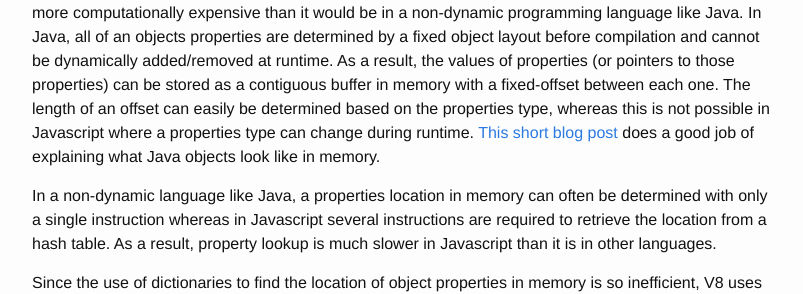
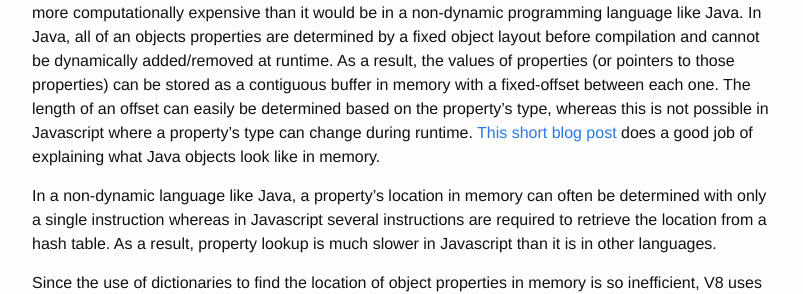
Before and after one commit to richardartoul/richardartoul.github.io, a Jekyll site: the page built from _posts/2015-04-26-hidden-classes.markdown, in a window 1280 px wide and 900 px high, scrolled down 360 px. Shown: the part 304-598 px from the top of the window, without its empty margins (238-1041 px from the left). Built offline with Jekyll 4.4.1, drawn with Linux system fonts in a browser that asks for light colours; some of the changed text lies outside the part shown.

Commit message:
Fixed some typos in the hidden class blog post.

```diff
--- a/_posts/2015-04-26-hidden-classes.markdown
+++ b/_posts/2015-04-26-hidden-classes.markdown
@@ -22,9 +22,9 @@ myCar.year = 2005;
 
 {% endhighlight %}
 
-Most Javascript interpreters use dictionary-like objects ([hash function](http://en.wikipedia.org/wiki/Hash_function) based) to store the location of object property values in memory. This structure makes retrieving the value of a property in Javascript more computationally expensive than it would be in a non-dynamic programming language like Java. In Java, all of an objects properties are determined by a fixed object layout before compilation and cannot be dynamically added/removed at runtime. As a result, the values of properties (or pointers to those properties) can be stored as a contiguous buffer in memory with a fixed-offset between each one. The length of an offset can easily be determined based on the properties type, whereas this is not possible in Javascript where a properties type can change during runtime. [This short blog post](http://www.programcreek.com/2011/11/what-do-java-objects-look-like-in-memory/) does a good job of explaining what Java objects look like in memory.
+Most Javascript interpreters use dictionary-like objects ([hash function](http://en.wikipedia.org/wiki/Hash_function) based) to store the location of object property values in memory. This structure makes retrieving the value of a property in Javascript more computationally expensive than it would be in a non-dynamic programming language like Java. In Java, all of an objects properties are determined by a fixed object layout before compilation and cannot be dynamically added/removed at runtime. As a result, the values of properties (or pointers to those properties) can be stored as a contiguous buffer in memory with a fixed-offset between each one. The length of an offset can easily be determined based on the property's type, whereas this is not possible in Javascript where a property's type can change during runtime. [This short blog post](http://www.programcreek.com/2011/11/what-do-java-objects-look-like-in-memory/) does a good job of explaining what Java objects look like in memory.
 
-In a non-dynamic language like Java, a properties location in memory can often be determined with only a single instruction whereas in Javascript several instructions are required to retrieve the location from a hash table. As a result, property lookup is much slower in Javascript than it is in other languages.
+In a non-dynamic language like Java, a property's location in memory can often be determined with only a single instruction whereas in Javascript several instructions are required to retrieve the location from a hash table. As a result, property lookup is much slower in Javascript than it is in other languages.
 
 Since the use of dictionaries to find the location of object properties in memory is so inefficient, V8 uses a different method instead: hidden classes. Hidden classes work similarly to the fixed object layouts (classes) used in languages like Java, except they are created at runtime. While reading the rest of this post, keep in mind that V8 attaches a hidden class to each and every object, and the purpose of the hidden classes is to optimize property access time. Now, Lets take a look at what they actually look like.
 
```
Also changed, not shown: other parts of _posts/2015-04-26-hidden-classes.markdown (+1 -1 lines).
